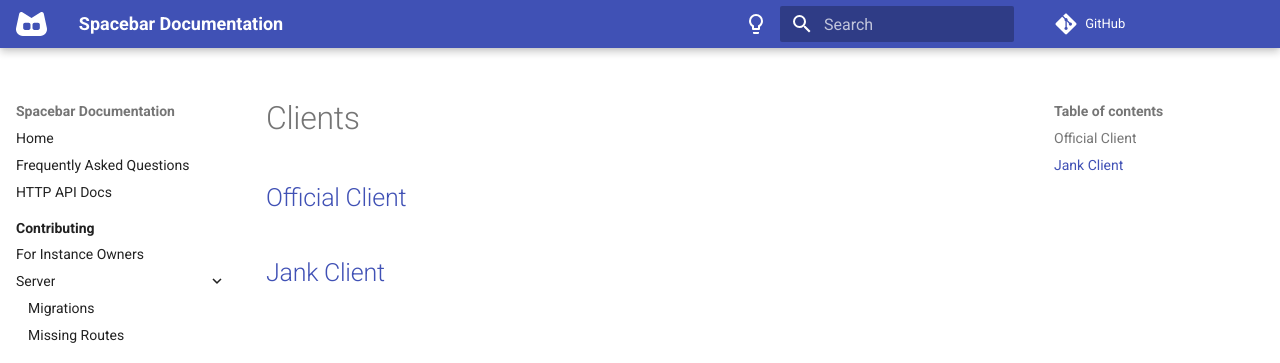
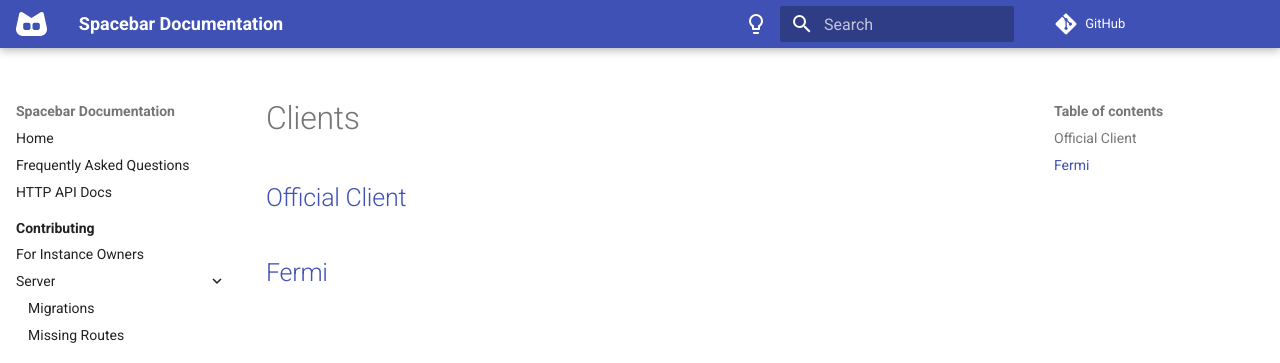
Before and after one commit to spacebarchat/docs, an MkDocs documentation site: the page built from docs/setup/clients/index.md, in a window 1280 px wide. Shown: the top 363 px of the page. Built offline with MkDocs 1.6.1 and Material for MkDocs 9.7.7, drawn with Linux system fonts in a browser that asks for light colours; comment, search, counter and statistics services are not loaded.

Commit message:
fix last instance of Jank

```diff
--- a/docs/setup/clients/index.md
+++ b/docs/setup/clients/index.md
@@ -1,3 +1,3 @@
 ## [Official Client](official)
 
-## [Jank Client](jank)
+## [Fermi](fermi)
```
